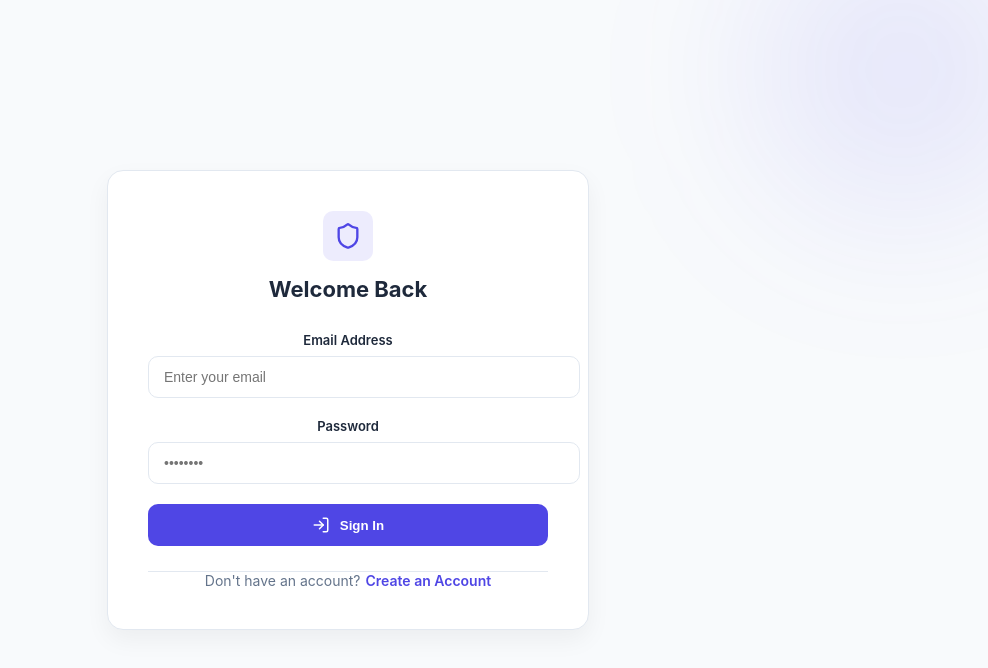
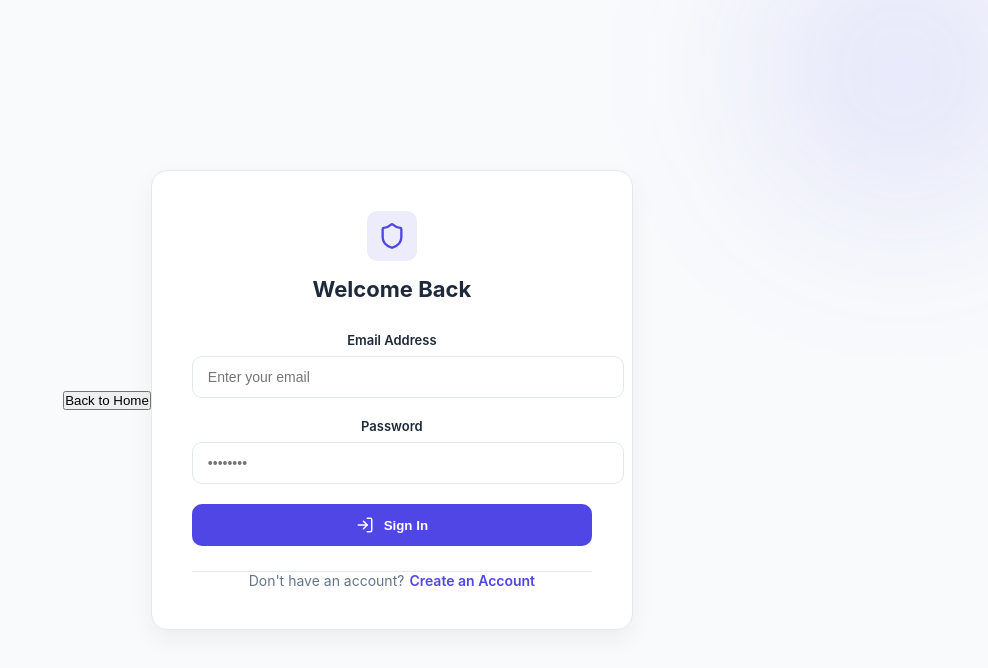
Before and after one commit to DarkEgale/ASAR-ALO-, a React (Create React App) app: page /login in a window 1280 px wide. Shown: the top 668 px of the page, without its empty margins (292-1280 px from the left). Built offline with nearby package versions, Linux system fonts and the light colour scheme.

Commit message:
icon change

```diff
--- a/src/Components/Common/DoctorSideBar/DoctorSidebar.jsx
+++ b/src/Components/Common/DoctorSideBar/DoctorSidebar.jsx
@@ -41,6 +41,7 @@ const DoctorSidebar = () => {
             </div>
 
             <nav className="nav-links">
+                <button onClick={()=>navigate('/')} className="login"> Back to Home</button>
                 {menuItems.map((item, index) => (
                     <NavLink
                         key={index}
--- a/src/Pages/Login/login.jsx
+++ b/src/Pages/Login/login.jsx
@@ -29,6 +29,7 @@ const Login = () => {
 
     return (
         <div className="login-page">
+                <button onClick={()=>navigate('/')} className="login"> Back to Home</button>
             <div className="login-card">
                 <div className="login-header">
                     <div className="logo-icon">
```
